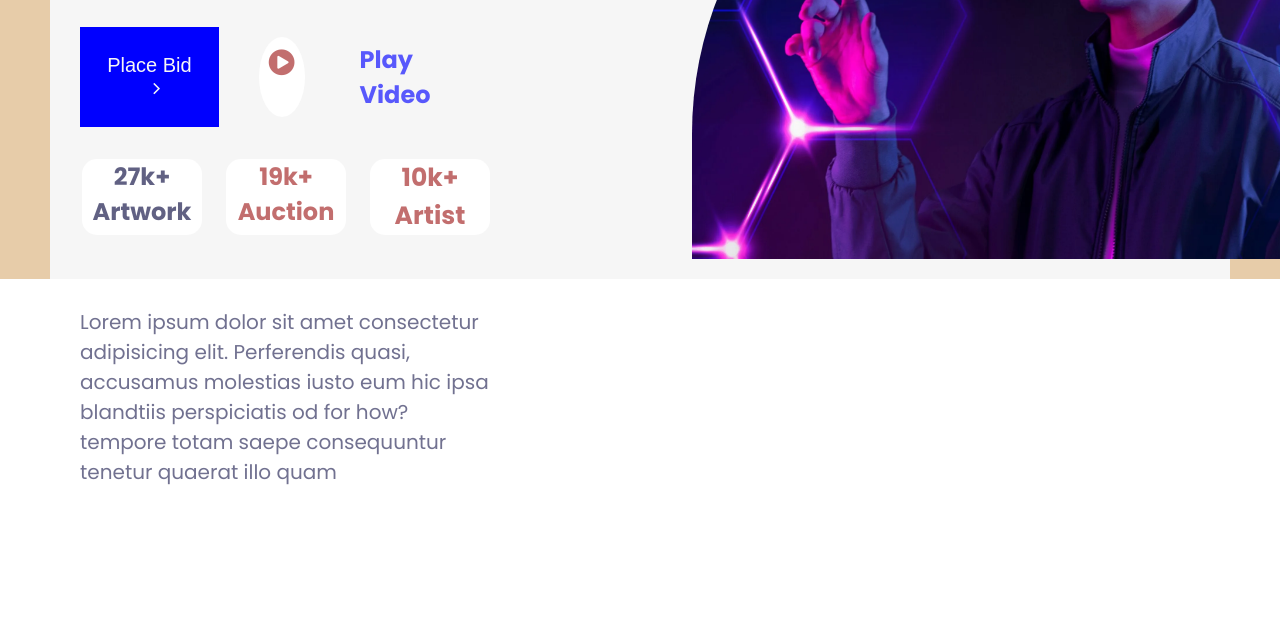
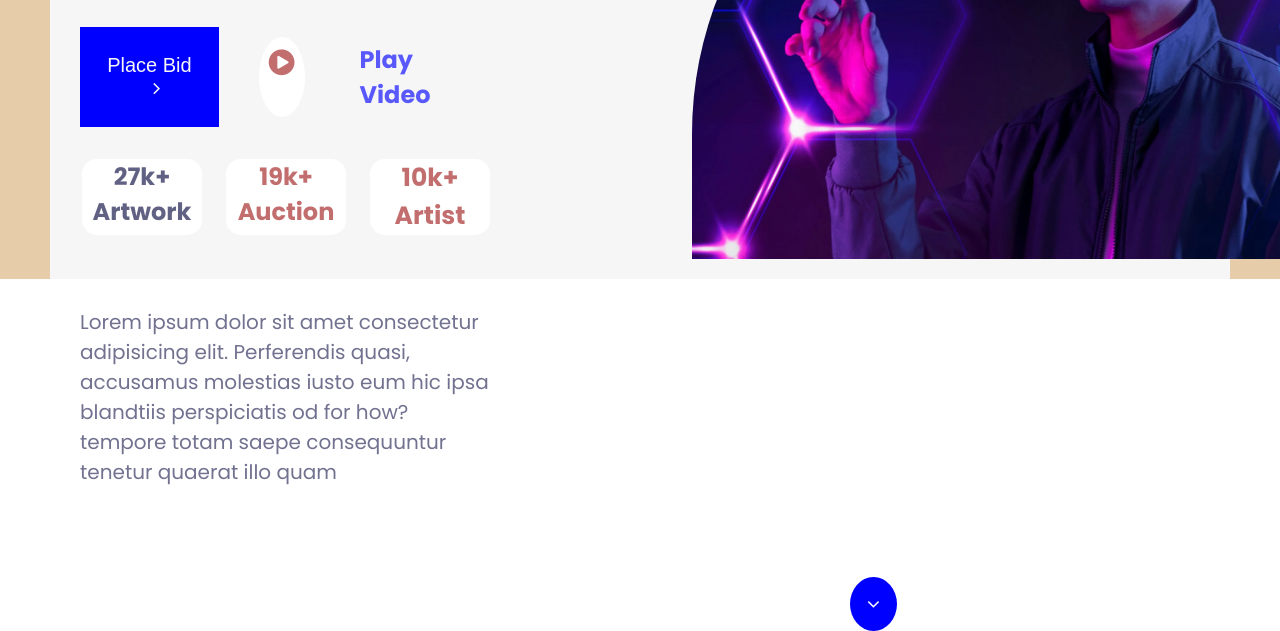
Before and after one commit to Um-mi-Tech/VISUAL, a plain HTML site: page index.html in a window 1280 px wide. Shown: the part 521-1152 px from the top of the page. Before the commit the page ends 1008 px from the top, so only its background shows below. Drawn offline with Linux system fonts and the light colour scheme.

Commit message:
new commit

```diff
--- a/Styles.css
+++ b/Styles.css
@@ -219,3 +219,17 @@ button i{
     font-size: 20px;
     font-family: "Poppins", sans-serif;
  }
+ .bottom{
+    margin-top: 90px;
+ }
+ .bottom i{
+    font-size: 20px;
+    align-self: flex-end;
+    border: black;
+    border-radius: 50%;
+    color: #fff;
+    background-color: blue;
+    padding: 17px;
+    margin-left: 800px;
+
+ }
--- a/index.html
+++ b/index.html
@@ -67,6 +67,7 @@
                     </div>
             </div>
 
+                <div class="bottom"><i class="fa fa-angle-down"></i></div>
 
         </div>
     </section>
```
